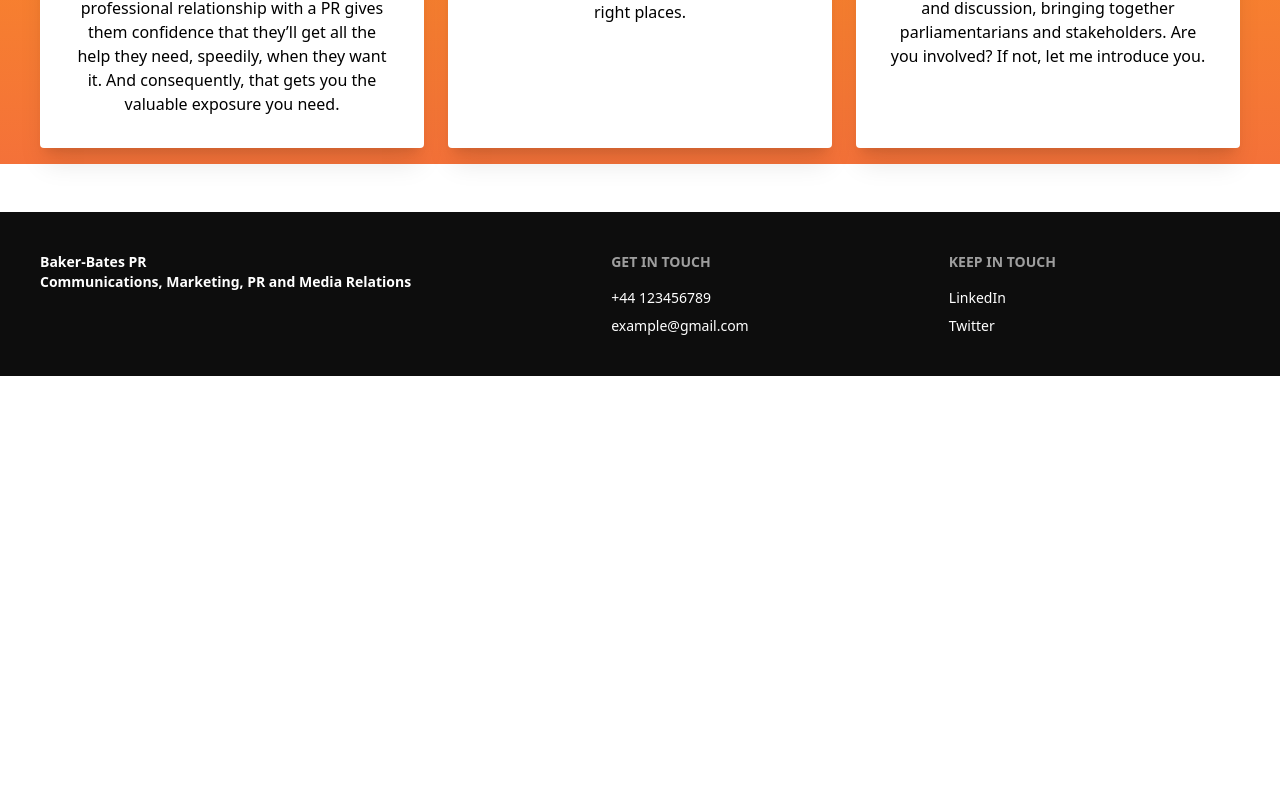
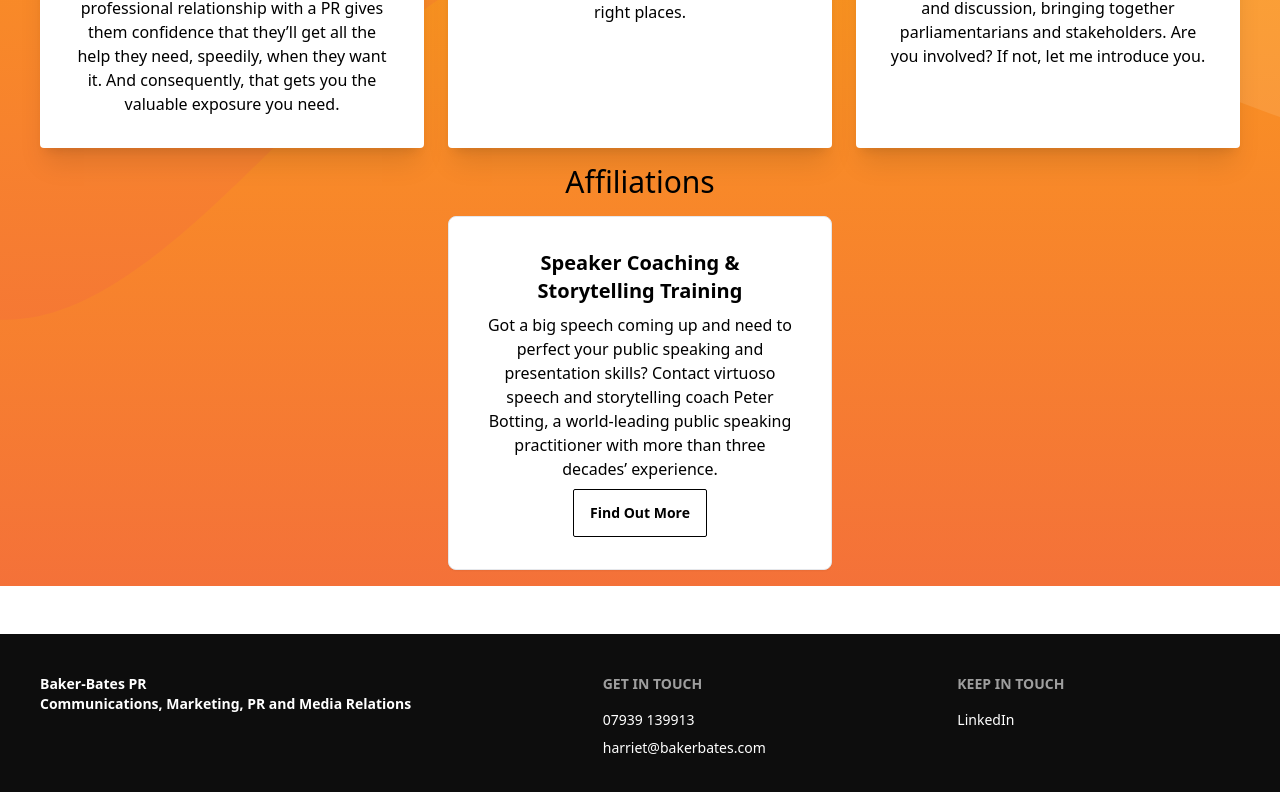
Before and after one commit to SebastianStankiewicz/PRPortfolio, a React (Vite) app: page /services in a window 1280 px wide. Shown: the part 868-1660 px from the top of the page. Before the commit the page ends 1244 px from the top, so only its background shows below. Built offline with nearby package versions, Linux system fonts and the light colour scheme.

Commit message:
Short sentences added.

```diff
--- a/src/components/Footer.jsx
+++ b/src/components/Footer.jsx
@@ -16,13 +16,12 @@ const Footer = () => {
   </aside>
   <nav>
     <h6 className="footer-title">Get in touch</h6>
-    <a className="">+44 123456789</a>
-    <a className="link link-hover" href="mailto:example@gmail.com" >example@gmail.com</a>
+    <a className="">07939 139913</a>
+    <a className="link link-hover" href="mailto:harriet@bakerbates.com">harriet@bakerbates.com</a>
   </nav>
   <nav>
     <h6 className="footer-title">Keep in touch</h6>
-    <a className="link link-hover">LinkedIn</a>
-    <a className="link link-hover">Twitter</a>
+    <a className="link link-hover" href='https://www.linkedin.com/in/harrietbakerbates-'>LinkedIn</a>
   </nav>
 </footer>
 
--- a/src/components/serviceCarousel/ServiceCardCara.jsx
+++ b/src/components/serviceCarousel/ServiceCardCara.jsx
@@ -17,7 +17,7 @@ const ServiceCardCara = () => {
         <div id="slide1" className="carousel-item">
           <ServiceCard
             title={"Social media"}
-            description={"Add short sentence"}
+            description={"Analysing and maximising social media channel performance, creating engaging content for posts, stories and reels, together with strategically increasing follower numbers and engagement."}
             longDescription={
               "Most organisations have a presence on social media, right? But are they conveying their message in a succinct, engaging and creative way to maximise visibility and engage new followers and audiences? Different social channels require different styles of content. It’s not as easy as it looks. And it’s time-consuming, when you should be focusing elsewhere. I can help."
             }
@@ -27,7 +27,7 @@ const ServiceCardCara = () => {
         <div id="slide2" className="carousel-item">
           <ServiceCard
             title={"Press & Publicity"}
-            description={"Add short sentence"}
+            description={"Drafting and distributing expert press releases and other media material to bespoke lists of relevant journalists and editors."}
             longDescription={
               "Journalists are very busy people, often with short attention spans. Your news or announcement must capture their attention in the first couple of seconds; it has to be instantly readable, grammatically accurate and – most importantly – engaging. If not, the press release goes into the bin. I’ve been writing press releases for decades and I know how to package information in a way which rapidly spikes media interest. They are looking for a carefully-crafted, unique story which will appeal to their audience / readership."
             }
@@ -37,7 +37,7 @@ const ServiceCardCara = () => {
         <div id="slide3" className="carousel-item">
           <ServiceCard
             title={"Copywriting, Editing and Proofreading"}
-            description={"Add short sentence"}
+            description={"What it says on the tin. Expert wordsmithing to deliver the engaging, accurate copy you need."}
             longDescription={
               "If you know what you want to say but can’t quite find the right words, you need a copywriter. Engaging, accurate, succinct copy is catnip to your audience. No AI here. To get the right style and nuance, you need a human with an eagle-eye for grammar and spelling, as well as the skill to craft copy which reflects your values and your unique voice."
             }
@@ -47,7 +47,7 @@ const ServiceCardCara = () => {
         <div id="slide4" className="carousel-item">
           <ServiceCard
             title={"Media Management"}
-            description={"Add short sentence"}
+            description={"Communicating directly with journalists, following up media enquiries, managing interviews, photo-shoots and press launches."}
             icon={<LuUserCheck />}
             longDescription={
               "It’s not enough just to fling out a press release and hope for the best. Are you targeting the right journalists? Are you giving them what they need? Journalists have questions, need background information, images, interview  opportunities and citations to make their job easier. They need to know they can get those critical last-minute details when they’re on a tight deadline. Having a close professional relationship with a PR gives them confidence that they’ll get all the help they need, speedily, when they want it. And consequently, that gets you the valuable exposure you need."
@@ -57,7 +57,7 @@ const ServiceCardCara = () => {
         <div id="slide5" className="carousel-item">
           <ServiceCard
             title={"Speaking & Sponsorship Opportunities"}
-            description={"Add short sentence"}
+            description={"Identifying appropriate platforms to raise your profile not just in the media but in the real world: keynote speaking and sponsorship opportunities at conferences, trade shows, panels and symposia."}
             icon={<LuEye />}
             longDescription={
               "Most industries are pretty crowded. Raising your profile and getting ahead of your competitors into the spotlight can be a challenge. I can identify trade shows, festivals, industry events and more, with opportunities to get you up on the stage and into the limelight. I’ll also identify strategic sponsorship opportunities, to get you and your brand noticed in the right places."
@@ -67,7 +67,7 @@ const ServiceCardCara = () => {
         <div id="slide6" className="carousel-item">
           <ServiceCard
             title={"Government Relations"}
-            description={"Add short sentence"}
+            description={"Approaches to relevant MPs, All Party Parliamentary Groups and government departments to help you engage with Westminster."}
             icon={<LuHeartHandshake />}
             longDescription={
               "Whatever your industry, connecting with government can only help broaden your contacts, connections with stakeholders, increase your visibility and help you make your mark. There are more than 300 All Party Parliamentary Groups in Parliament, focusing on a huge range of industries, topics, issues, nations and more. APPGs hold regular cross-party meetings, networking events and informal debates and discussion, bringing together parliamentarians and stakeholders. Are you involved? If not, let me introduce you."
--- a/src/components/serviceGrid/serviceCard.jsx
+++ b/src/components/serviceGrid/serviceCard.jsx
@@ -7,7 +7,7 @@ const ServiceCard = ({title, description}) => {
       <motion.div className="card bg-base-100 w-96 shadow-xl">
         <div className="card-body items-center text-center">
           <h2 className="card-title">{title}</h2>
-          <p>{description}</p>
+          <p dangerouslySetInnerHTML={{ __html: description }} />
         </div>
       </motion.div>
     </>
--- a/src/routes/Contact.jsx
+++ b/src/routes/Contact.jsx
@@ -27,11 +27,11 @@ const Contact = () => {
             <ul className="space-y-4 text-center text-gray-700">
               <li className="flex justify-center items-center space-x-2">
                 <span className="font-medium">📞 Phone number:</span>
-                <span>+123 456 7890</span>
+                <span>07939 139913</span>
               </li>
               <li className="flex justify-center items-center space-x-2">
                 <span className="font-medium">✉️ Email:</span>
-                <span>example@email.com</span>
+                <span>harriet@bakerbates.com</span>
               </li>
               <li className="flex justify-center items-center space-x-2">
                 <span className="font-medium">🔗 LinkedIn:</span>
--- a/src/routes/Services.jsx
+++ b/src/routes/Services.jsx
@@ -23,10 +23,9 @@ const Services = () => {
           backgroundRepeat: "no-repeat",
           backgroundPosition: "center bottom",
         }}
-
       >
-        <div className="" >
-          <div className="grid grid-cols-1 sm:grid-cols-2 md:grid-cols-2 lg:grid-cols-3 gap-6 p-4" >
+        <div className="">
+          <div className="grid grid-cols-1 sm:grid-cols-2 md:grid-cols-2 lg:grid-cols-3 gap-6 p-4">
             <ServiceCard
               title={"Social media"}
               description={
@@ -69,6 +68,34 @@ const Services = () => {
               }
             />
           </div>
+          <div className="text-3xl flex justify-center">Affiliations</div>
+          <div className="flex justify-center gap-6 p-4">
+            <div className="card bg-base-100 w-96 shadow-sm rounded-lg border border-gray-200">
+              <div className="card-body items-center text-center">
+                <h2 className="card-title">
+                  Speaker Coaching & Storytelling Training
+                </h2>
+                <p>
+                  Got a big speech coming up and need to perfect your public
+                  speaking and presentation skills? Contact virtuoso speech and
+                  storytelling coach Peter Botting, a world-leading public
+                  speaking practitioner with more than three decades’
+                  experience.{" "}
+                </p>
+                <div className="card-actions">
+                  <a
+                    className="btn btn-outline"
+                    href="https://peterbotting.co.uk"
+                    target="_blank"
+                    rel="noopener"
+                    noreferrer
+                  >
+                    Find Out More
+                  </a>
+                </div>
+              </div>
+            </div>
+          </div>
         </div>
       </div>
 
```
Also changed, not shown: public/graphics/servicewave2.svg (added).
